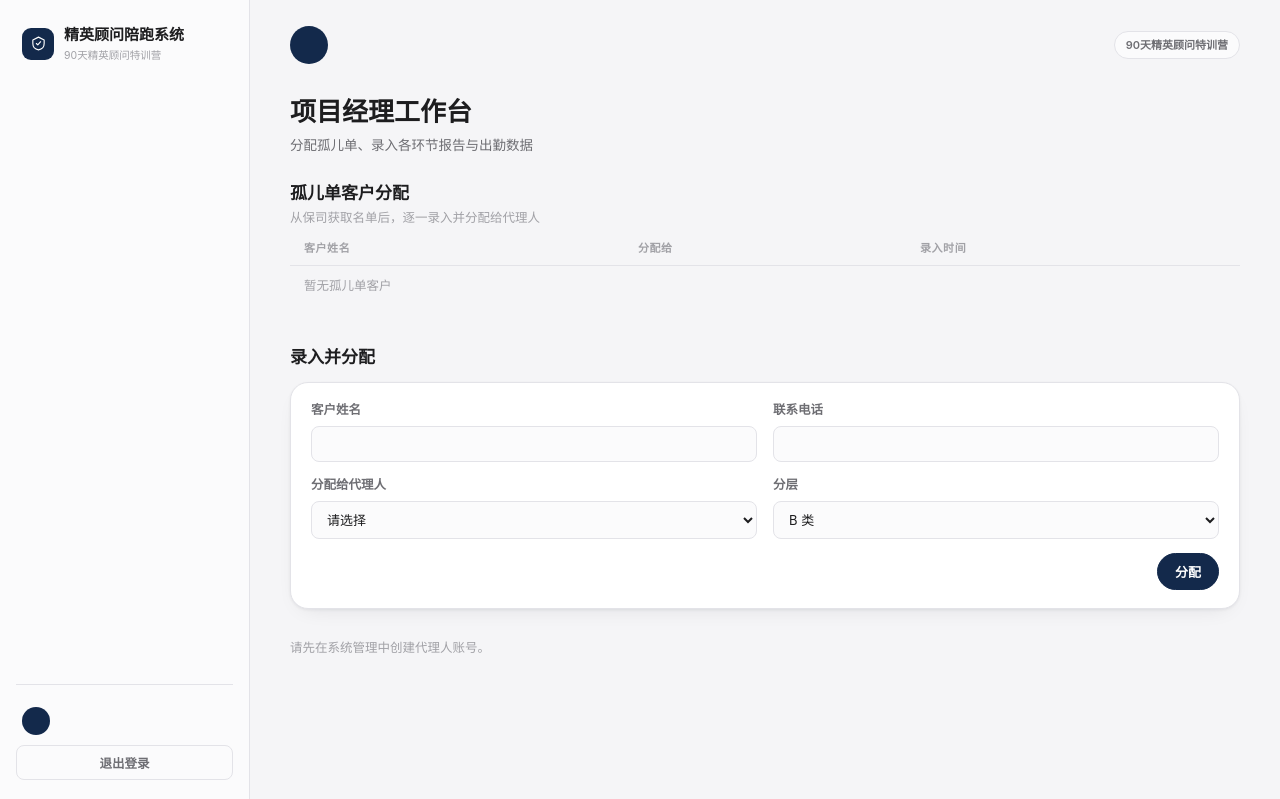
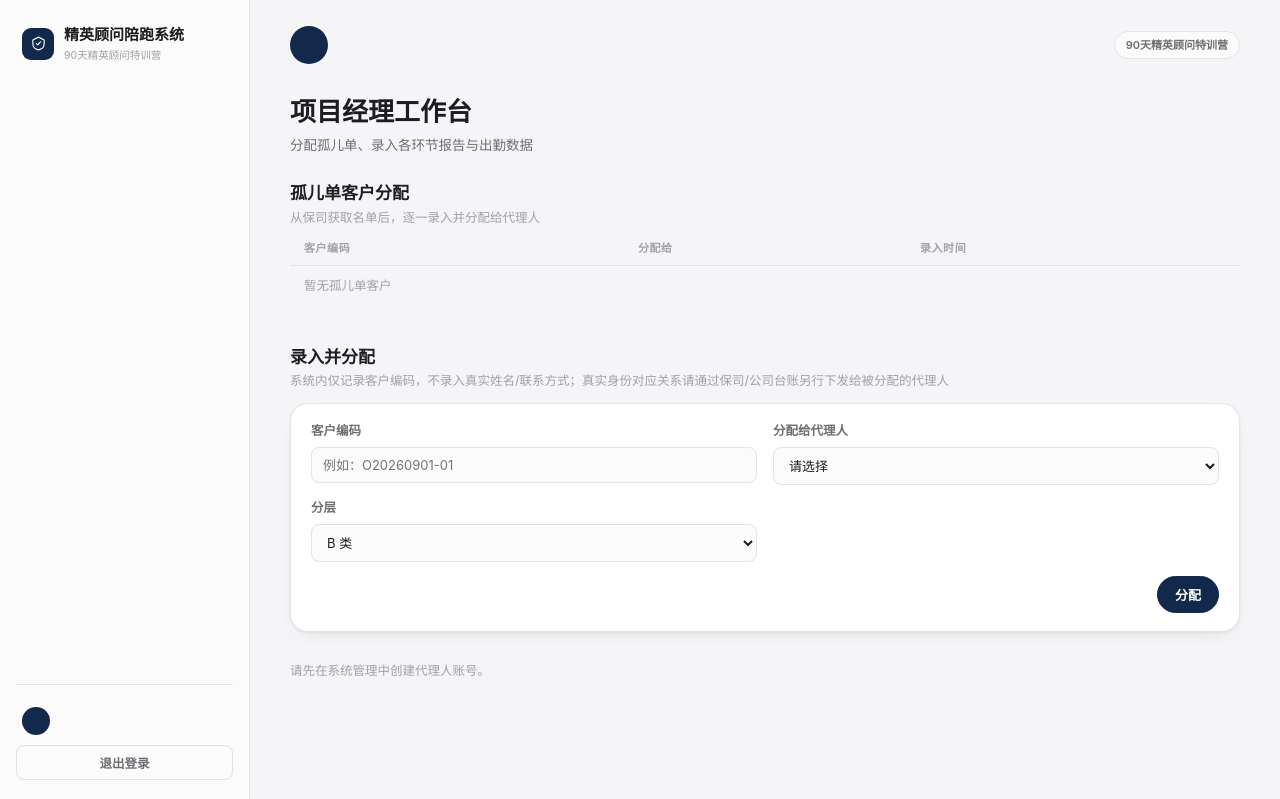
Before and after one commit to e13818793945-coder/fire, a Flask app: template templates/pm/orphan.html in a window 1280 px wide. Shown: the top 799 px of the page. Run offline with Flask 3, Linux system fonts and the light colour scheme; the template is opened without the code that fills it, so the values that code supplies are empty.

Commit message:
孤儿单分配表单对齐编码口径：去除联系电话，客户姓名改为客户编码，两处表单加提示：真实身份对应关系走系统外台账下发
Co-Authored-By: Claude Sonnet 5 <noreply@anthropic.com>
Claude-Session: https://claude.ai/code/session_018X34xVEejAAbvJgiDbtN9C

```diff
--- a/app.py
+++ b/app.py
@@ -398,7 +398,7 @@ def pm_orphan_new():
     name = f.get("name", "").strip()
     agent_id = f.get("agent_id", "")
     if not name or not agent_id:
-        flash("请填写客户姓名并选择分配的代理人", "error")
+        flash("请填写客户编码并选择分配的代理人", "error")
         return redirect(url_for("pm_orphan"))
     ts = now_iso()
     cur = db.execute(
--- a/templates/agent/clients.html
+++ b/templates/agent/clients.html
@@ -26,7 +26,7 @@
 </section>
 
 <section class="block">
-  <div class="block-head"><div><h2>录入新客户</h2><p class="block-desc">保存后系统会自动生成该客户的 KYC 报告</p></div></div>
+  <div class="block-head"><div><h2>录入新客户</h2><p class="block-desc">保存后系统会自动生成该客户的 KYC 报告；系统内仅记录客户编码，不录入真实姓名/联系方式</p></div></div>
   <div class="card card-pad">
     <form method="post" action="{{ url_for('agent_clients_new') }}">
       <div class="form-grid">
--- a/templates/pm/orphan.html
+++ b/templates/pm/orphan.html
@@ -7,7 +7,7 @@
   <div class="block-head"><div><h2>孤儿单客户分配</h2><p class="block-desc">从保司获取名单后，逐一录入并分配给代理人</p></div></div>
   <div class="table-wrap">
     <table class="dtable">
-      <thead><tr><th>客户姓名</th><th>分配给</th><th>录入时间</th></tr></thead>
+      <thead><tr><th>客户编码</th><th>分配给</th><th>录入时间</th></tr></thead>
       <tbody>
       {% for c in orphan_clients %}
         <tr><td class="cell-name">{{ c.name }}</td><td>{{ c.agent_name }}</td><td class="num">{{ c.created_at[:10] }}</td></tr>
@@ -20,12 +20,11 @@
 </section>
 
 <section class="block">
-  <div class="block-head"><div><h2>录入并分配</h2></div></div>
+  <div class="block-head"><div><h2>录入并分配</h2><p class="block-desc">系统内仅记录客户编码，不录入真实姓名/联系方式；真实身份对应关系请通过保司/公司台账另行下发给被分配的代理人</p></div></div>
   <div class="card card-pad">
     <form method="post" action="{{ url_for('pm_orphan_new') }}">
       <div class="form-grid">
-        <div><label class="flabel">客户姓名</label><input type="text" name="name" required></div>
-        <div><label class="flabel">联系电话</label><input type="text" name="phone"></div>
+        <div><label class="flabel">客户编码</label><input type="text" name="name" required placeholder="例如：O20260901-01"></div>
         <div>
           <label class="flabel">分配给代理人</label>
           <select name="agent_id" required>
```
